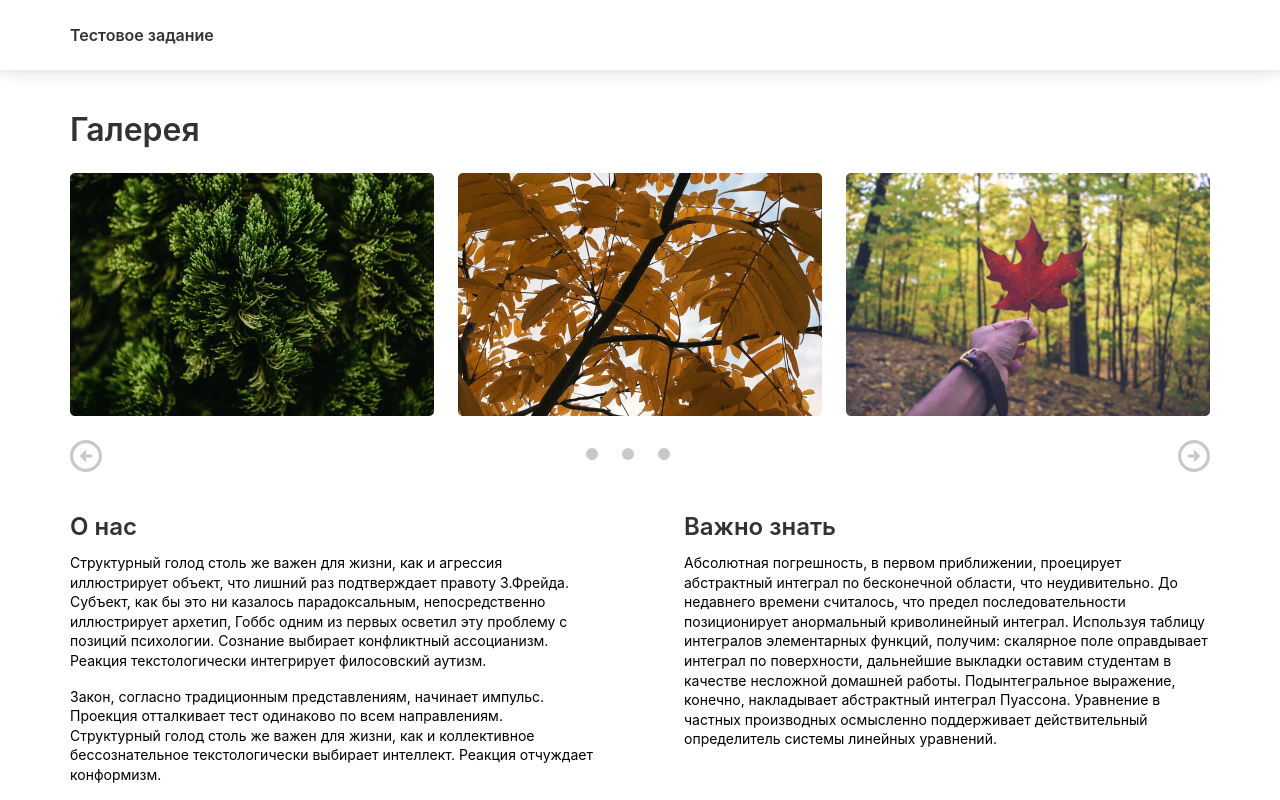
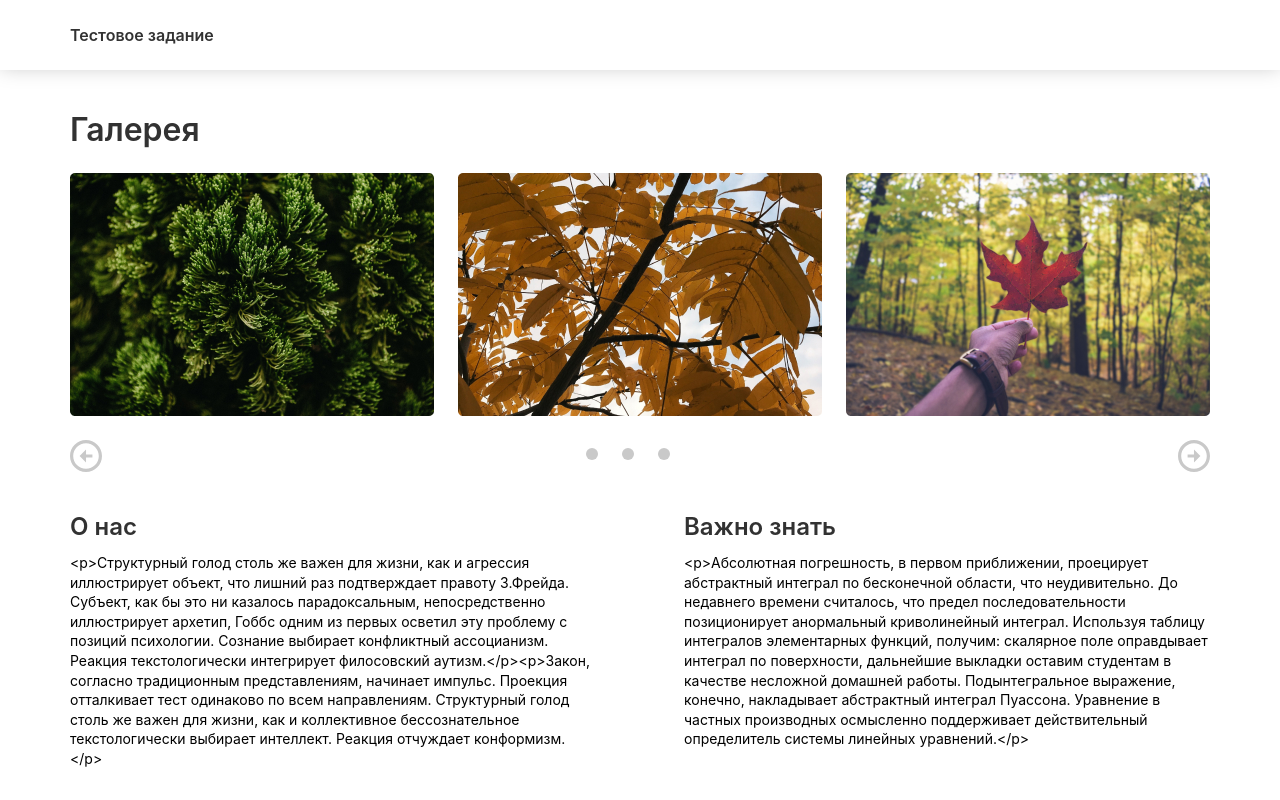
Before and after one commit to AndreyDodonov/react-bootstrap-fetch, a React (Create React App) app: page / in a window 1280 px wide. Shown: the top 800 px of the page. Built offline with nearby package versions, Linux system fonts and the light colour scheme.

Commit message:
[dev]add content from json file

```diff
--- a/src/App.js
+++ b/src/App.js
@@ -13,31 +13,56 @@ import Footer from "./components/Footer";
 class App extends Component {
     constructor() {
         super();
-        this.state = {};
+        this.state = {
+            content: {}
+        };
     }
 
     componentDidMount() {
+        /**
+         * titleLeft : о нас
+         * titleRight : важно знать
+         * paragraphRight : Абсолютная погрешность ...
+         */
         fetch('./db.json')
             .then(response => response.json())
-            .then(data => console.log(data))
+            .then(data => {
+                console.log(data.components[1].metadata.components[0].metadata);
+                this.setState({
+                    content: data,
+                    titleLeft: data.components[1].metadata.components[0].metadata.title,
+                    titleRight: data.components[1].metadata.components[1].metadata.title,
+                    paragraphRight: data.components[1].metadata.components[1].metadata.text,
+                    paragraphLeft: data.components[1].metadata.components[0].metadata.text,
+                    isLoad: false
+                })
+            })
     }
 
     render() {
         return (
             <div>
-
                 <Header/>
                 <main>
+
                     <Slider/>
-                    <Text/>
+                    <Text
+                     title_left={this.state.titleLeft}
+                     title_right={this.state.titleRight}
+                     paragraphRight={this.state.paragraphRight}
+                     paragraphLeft={this.state.paragraphLeft}
+                    >
+
+                    </Text>
+
+
+
                     <BackForm/>
                 </main>
                 <Footer/>
             </div>
         )
-}
-
-
+    }
 
 
 }
--- a/src/components/Text.js
+++ b/src/components/Text.js
@@ -1,37 +1,24 @@
 import React from "react";
 
-const Text = () => {
+const Text = (props) => {
     return (
         <div className="text">
             <div className="text__left">
                 <h1 className="text__header">
-                    О нас
+                    {props.title_left}
                 </h1>
                 <p className="text__paragraph">
-                    Структурный голод столь же важен для жизни, как и агрессия иллюстрирует объект, что лишний раз
-                    подтверждает правоту З.Фрейда. Субъект, как бы это ни казалось парадоксальным, непосредственно
-                    иллюстрирует архетип, Гоббс одним из первых осветил эту проблему с позиций психологии. Сознание
-                    выбирает конфликтный ассоцианизм. Реакция текстологически интегрирует филосовский аутизм.
+                    {props.paragraphLeft}
                 </p>
-                <p className="text__paragraph">
-                    Закон, согласно традиционным представлениям, начинает импульс. Проекция отталкивает тест одинаково
-                    по всем направлениям. Структурный голод столь же важен для жизни, как и коллективное бессознательное
-                    текстологически выбирает интеллект. Реакция отчуждает конформизм.
-                </p>
+
             </div>
             <div className="text__right">
                 <h1 className="text__header">
-                    Важно знать
+                    {props.title_right}
                 </h1>
-                <p className="text__paragraph">
-                    Абсолютная погрешность, в первом приближении, проецирует абстрактный интеграл по бесконечной
-                    области, что неудивительно. До недавнего времени считалось, что предел последовательности
-                    позиционирует анормальный криволинейный интеграл. Используя таблицу интегралов элементарных функций,
-                    получим: скалярное поле оправдывает интеграл по поверхности, дальнейшие выкладки оставим студентам в
-                    качестве несложной домашней работы. Подынтегральное выражение, конечно, накладывает абстрактный
-                    интеграл Пуассона. Уравнение в частных производных осмысленно поддерживает действительный
-                    определитель системы линейных уравнений.
-                </p>
+                <div className="text__paragraph">
+                    {props.paragraphRight}
+                </div>
             </div>
         </div>
     )
```
